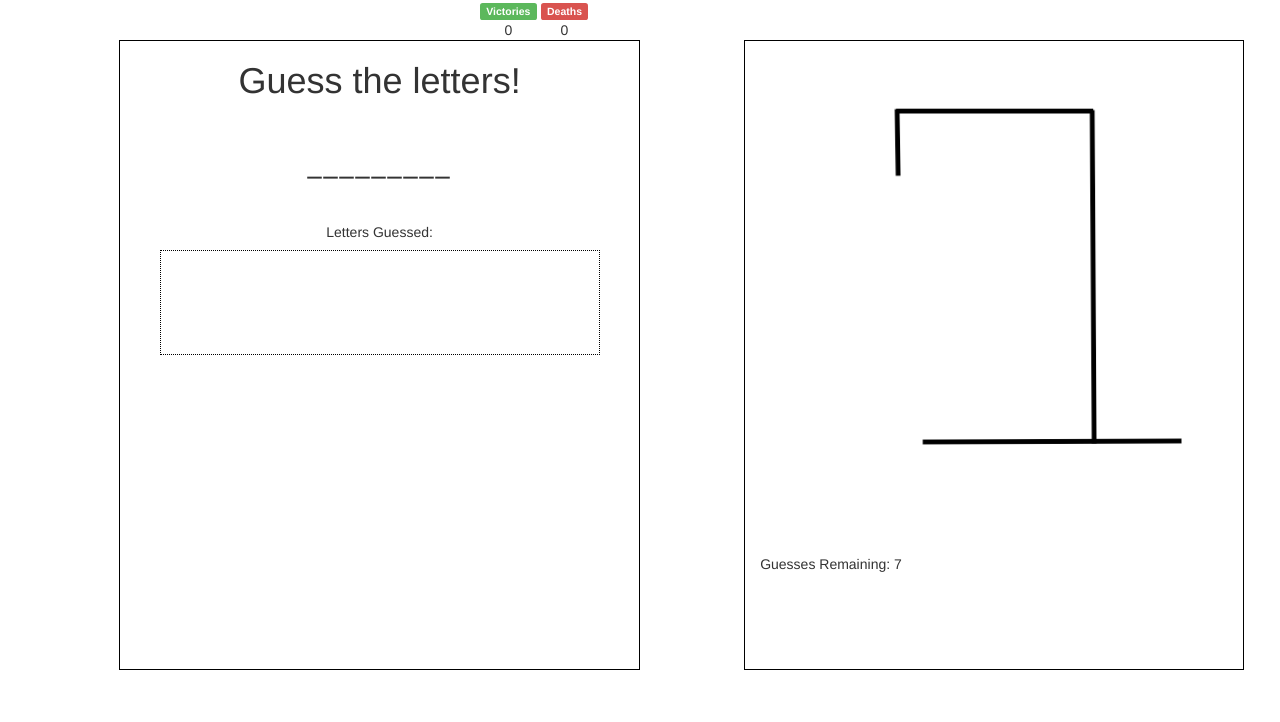
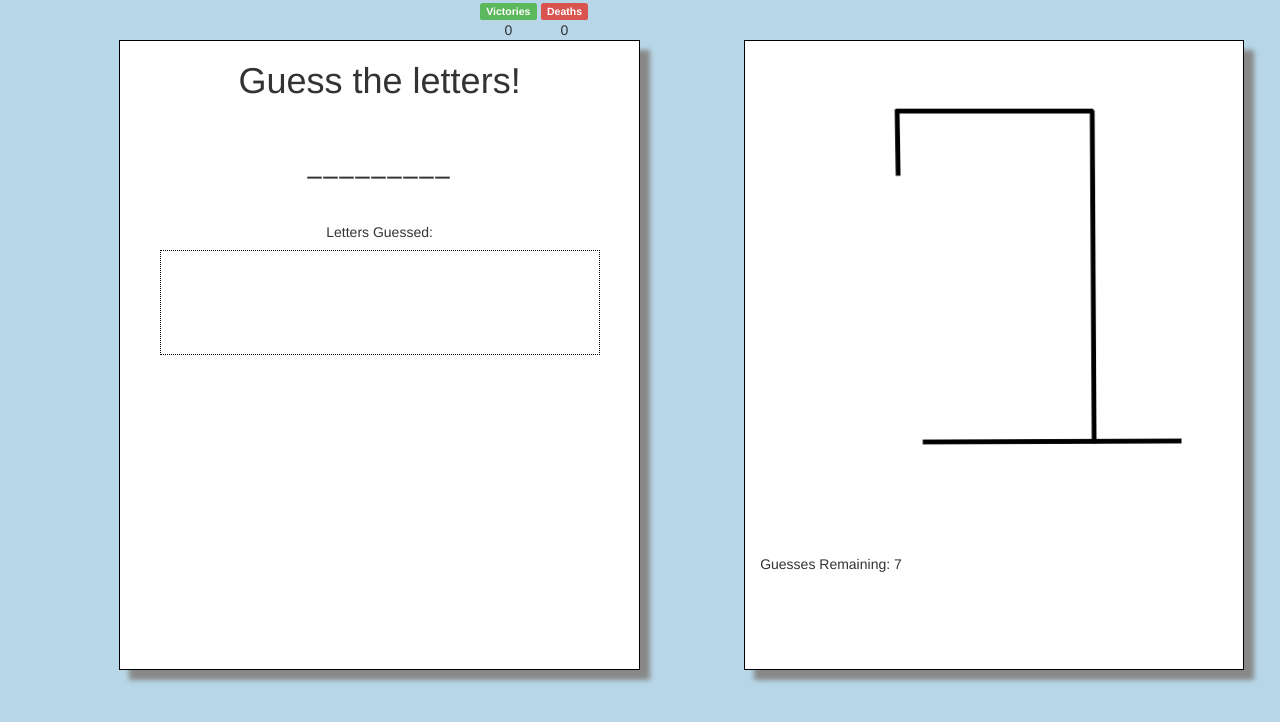
Before and after one commit to monicaj314/Hangman-Game, a PHP site: page / in a window 1280 px wide. Shown: the top 722 px of the page. Run offline with PHP 8.4, Linux system fonts and the light colour scheme; some libraries are stand-ins or nearby versions.

Commit message:
added styling

```diff
--- a/assets/css/style.css
+++ b/assets/css/style.css
@@ -1,3 +1,6 @@
+body {
+	background-color:   #b7d7e8;
+}
 div.bordered > h1 {
 	text-align:center;
 }
@@ -37,6 +40,8 @@ h5 {
 	border: solid black 1px;
 	min-height: 45em;
 	min-width: 40%;
+	background-color: white ;
+	box-shadow: 10px 10px 5px #888888;
 }
 .warning-container {
 	margin:2px;
--- a/assets/javascript/game.js
+++ b/assets/javascript/game.js
@@ -41,6 +41,7 @@ $("body").on("keypress", function(e) {
     	}
 	}
 })
+
 	$("body").on("keyup", function() {
 	if (gameOver) {
 		init();
@@ -57,6 +58,7 @@ $("body").on("keypress", function(e) {
 		$("#winCount").text(winCount);
 		$("#lossCount").text(lossCount);
 	})
+
 function init() {
 	answer = wordBank[Math.floor(Math.random() * wordBank.length)];
 	wrongGuess = [];
```
